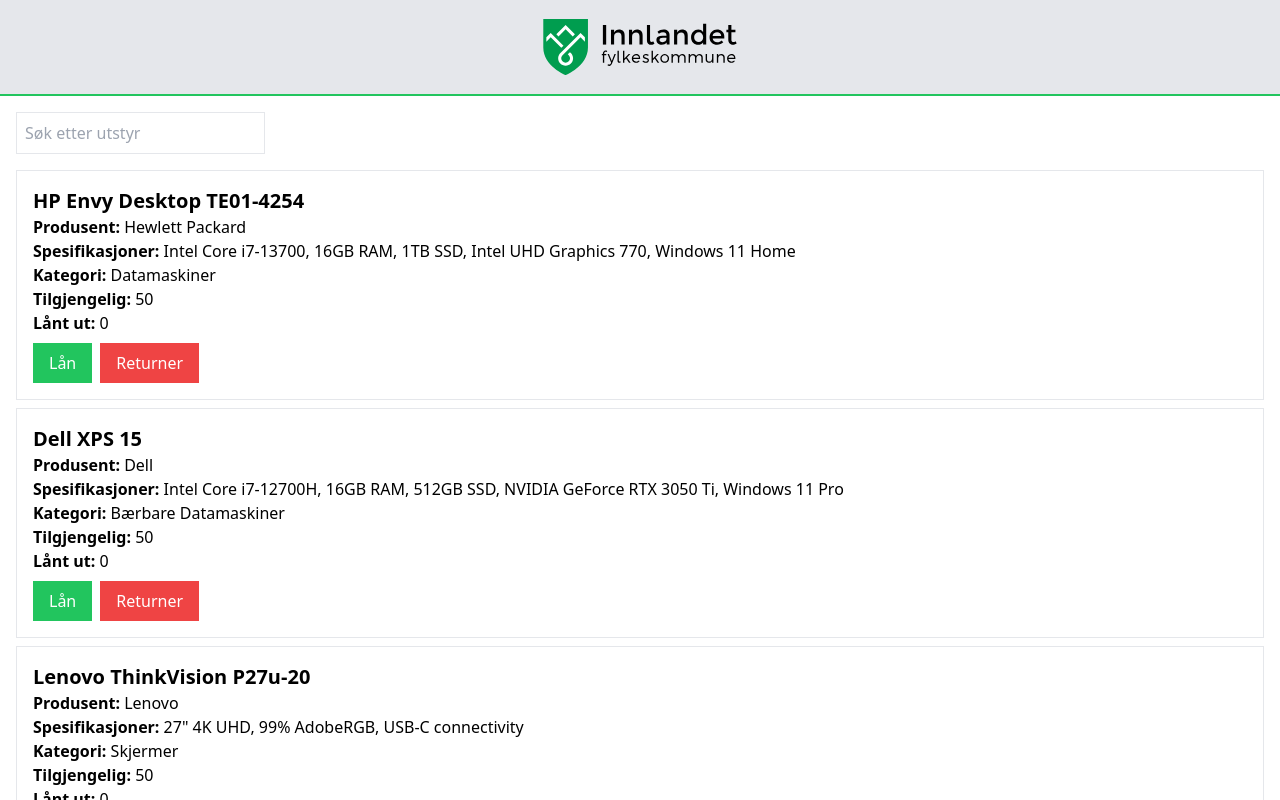
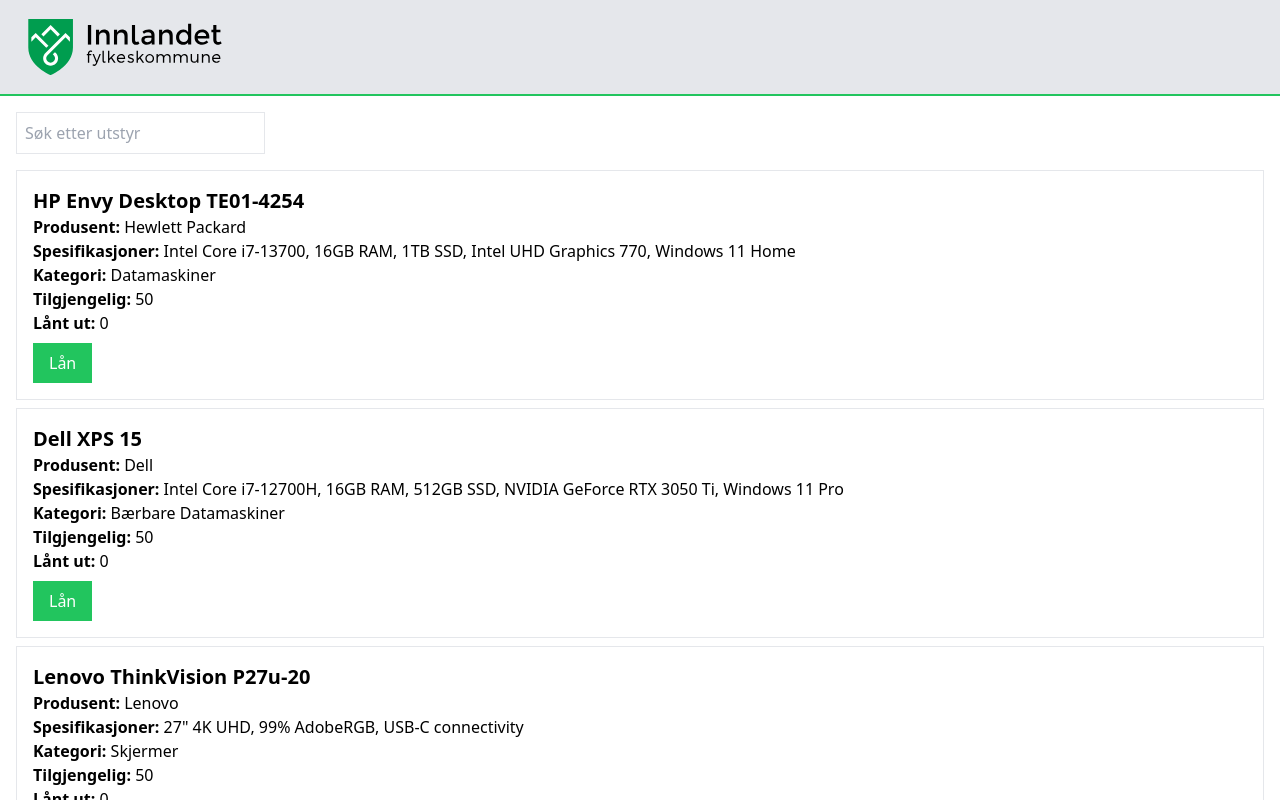
Before and after one commit to Konge5678/Eksamen-2024, a React (Vite) app in the folder Eksamen-2024/: page / in a window 1280 px wide. Shown: the top 800 px of the page. Built offline with nearby package versions, Linux system fonts and the light colour scheme.

Commit message:
lagt til at man kan trykke på lån fopr å bli sendt til en side der man må skrive in navn og telefonnumemr. dette vikl bli lagret i localstorage.

```diff
--- a/Eksamen-2024/package.json
+++ b/Eksamen-2024/package.json
@@ -11,7 +11,8 @@
   },
   "dependencies": {
     "react": "^18.2.0",
-    "react-dom": "^18.2.0"
+    "react-dom": "^18.2.0",
+    "react-router-dom": "^6.23.1"
   },
   "devDependencies": {
     "@types/react": "^18.2.66",
--- a/Eksamen-2024/src/App.jsx
+++ b/Eksamen-2024/src/App.jsx
@@ -1,5 +1,7 @@
 import React, { useEffect, useState } from 'react';
-import EquipmentList from './components/EquipmentList.jsx';
+import { BrowserRouter as Router, Route, Routes } from 'react-router-dom';
+import EquipmentList from './components/EquipmentList';
+import LoanForm from './components/LoanForm';
 
 function App() {
   const [equipment, setEquipment] = useState([]);
@@ -29,13 +31,19 @@
     return Object.values(grouped);
   };
 
-  const handleLend = (item) => {
+  const handleLend = (item, userName, userPhone) => {
     const updatedEquipment = equipment.map(e => {
       if (e.Beskrivelse === item.Beskrivelse && e.count > 0) {
         return { ...e, count: e.count - 1, lentCount: (e.lentCount || 0) + 1 };
       }
       return e;
     });
+
+    const lentItem = { ...item, userName, userPhone };
+    const lentItems = JSON.parse(localStorage.getItem('lentItems')) || [];
+    lentItems.push(lentItem);
+    localStorage.setItem('lentItems', JSON.stringify(lentItems));
+
     setEquipment(updatedEquipment);
   };
 
@@ -46,6 +54,11 @@
       }
       return e;
     });
+
+    const lentItems = JSON.parse(localStorage.getItem('lentItems')) || [];
+    const updatedLentItems = lentItems.filter(i => !(i.Beskrivelse === item.Beskrivelse && i.userName === item.userName && i.userPhone === item.userPhone));
+    localStorage.setItem('lentItems', JSON.stringify(updatedLentItems));
+
     setEquipment(updatedEquipment);
   };
 
@@ -70,7 +83,12 @@
   const totalPages = Math.ceil(filteredEquipment.length / itemsPerPage);
 
   return (
+    <Router>
       <div className="container mx-auto p-4">
+        <Routes>
+          <Route path="/loan/:id" element={<LoanForm onLend={handleLend} equipment={equipment} />} />
+          <Route path="/" element={
+            <>
               <input
                 type="text"
                 placeholder="Søk etter utstyr"
@@ -101,7 +119,11 @@
                   Neste
                 </button>
               </div>
+            </>
+          } />
+        </Routes>
       </div>
+    </Router>
   );
 }
 
--- a/Eksamen-2024/src/components/EquipmentItem.jsx
+++ b/Eksamen-2024/src/components/EquipmentItem.jsx
@@ -1,6 +1,7 @@
 import React from 'react';
+import { Link } from 'react-router-dom';
 
-function EquipmentItem({ item, onLend, onReturn }) {
+function EquipmentItem({ item }) {
   return (
     <div className="border p-4 mb-2">
       <h2 className="text-xl font-bold">{item.Beskrivelse}</h2>
@@ -9,22 +10,9 @@
       <p><strong>Kategori:</strong> {item.Kategori}</p>
       <p><strong>Tilgjengelig:</strong> {item.count}</p>
       <p><strong>Lånt ut:</strong> {item.lentCount || 0}</p>
-      <div className="flex space-x-2 mt-2">
-        <button
-          onClick={() => onLend(item)}
-          className="bg-green-500 text-white px-4 py-2"
-          disabled={item.count === 0}
-        >
-          Lån
-        </button>
-        <button
-          onClick={() => onReturn(item)}
-          className="bg-red-500 text-white px-4 py-2"
-          disabled={item.lentCount === 0}
-        >
-          Returner
-        </button>
-      </div>
+      <Link to={`/loan/${item.Beskrivelse}`} className="bg-green-500 text-white px-4 py-2 mt-2 inline-block">
+        Lån
+      </Link>
     </div>
   );
 }
--- a/Eksamen-2024/src/components/EquipmentList.jsx
+++ b/Eksamen-2024/src/components/EquipmentList.jsx
@@ -1,15 +1,13 @@
 import React from 'react';
 import EquipmentItem from './EquipmentItem.jsx';
 
-function EquipmentList({ equipment, onLend, onReturn }) {
+function EquipmentList({ equipment }) {
   return (
     <div>
       {equipment.map((item, index) => (
         <EquipmentItem
           key={index}
           item={item}
-          onLend={onLend}
-          onReturn={onReturn}
         />
       ))}
     </div>
--- /dev/null
+++ b/Eksamen-2024/src/components/LoanForm.jsx
@@ -0,0 +1,51 @@
+import React, { useState } from 'react';
+import { useNavigate, useParams } from 'react-router-dom';
+
+const LoanForm = ({ onLend, equipment }) => {
+  const { id } = useParams();
+  const navigate = useNavigate();
+  const item = equipment.find(e => e.Beskrivelse === id);
+  const [userName, setUserName] = useState('');
+  const [userPhone, setUserPhone] = useState('');
+
+  const handleLendClick = () => {
+    if (userName && userPhone) {
+      onLend(item, userName, userPhone);
+      navigate('/');
+    } else {
+      alert('Skriv in navnet og telefonnummeret ditt.');
+    }
+  };
+
+  return (
+    <div className="container mx-auto p-4">
+      <h2 className="text-xl font-bold mb-4">Loan {item.Beskrivelse}</h2>
+      <div>
+        <label className="block mb-2">Navn:</label>
+        <input
+          type="text"
+          value={userName}
+          onChange={(e) => setUserName(e.target.value)}
+          className="border p-2 mb-4 w-full"
+        />
+      </div>
+      <div>
+        <label className="block mb-2">Telefon Nummer:</label>
+        <input
+          type="text"
+          value={userPhone}
+          onChange={(e) => setUserPhone(e.target.value)}
+          className="border p-2 mb-4 w-full"
+        />
+      </div>
+      <button
+        onClick={handleLendClick}
+        className="bg-green-500 text-white px-4 py-2"
+      >
+        Lån Produkt
+      </button>
+    </div>
+  );
+}
+
+export default LoanForm;
--- a/Eksamen-2024/src/components/navbar.jsx
+++ b/Eksamen-2024/src/components/navbar.jsx
@@ -2,9 +2,11 @@
 
 const Navbar = () => {
   return (
-    <div className="flex justify-center items-center h-24 bg-gray-200 border-b-2 border-green-500">
-      <div className="flex justify-center items-center">
-        <img src="/logo.svg" alt="Innlandet" className="h-14" />
+    <div className="flex justify-start items-center h-24 bg-gray-200 border-b-2 border-green-500">
+      <div className="flex justify-start items-center ml-7">
+        <a href="/">
+          <img src="/logo.svg" alt="Innlandet" className="h-14" />
+        </a>
       </div>
     </div>
   );
```
Also changed, not shown: 1 other file (tests, documents, lock files or other folders). Lines whose indentation alone changed are shown as unchanged.
